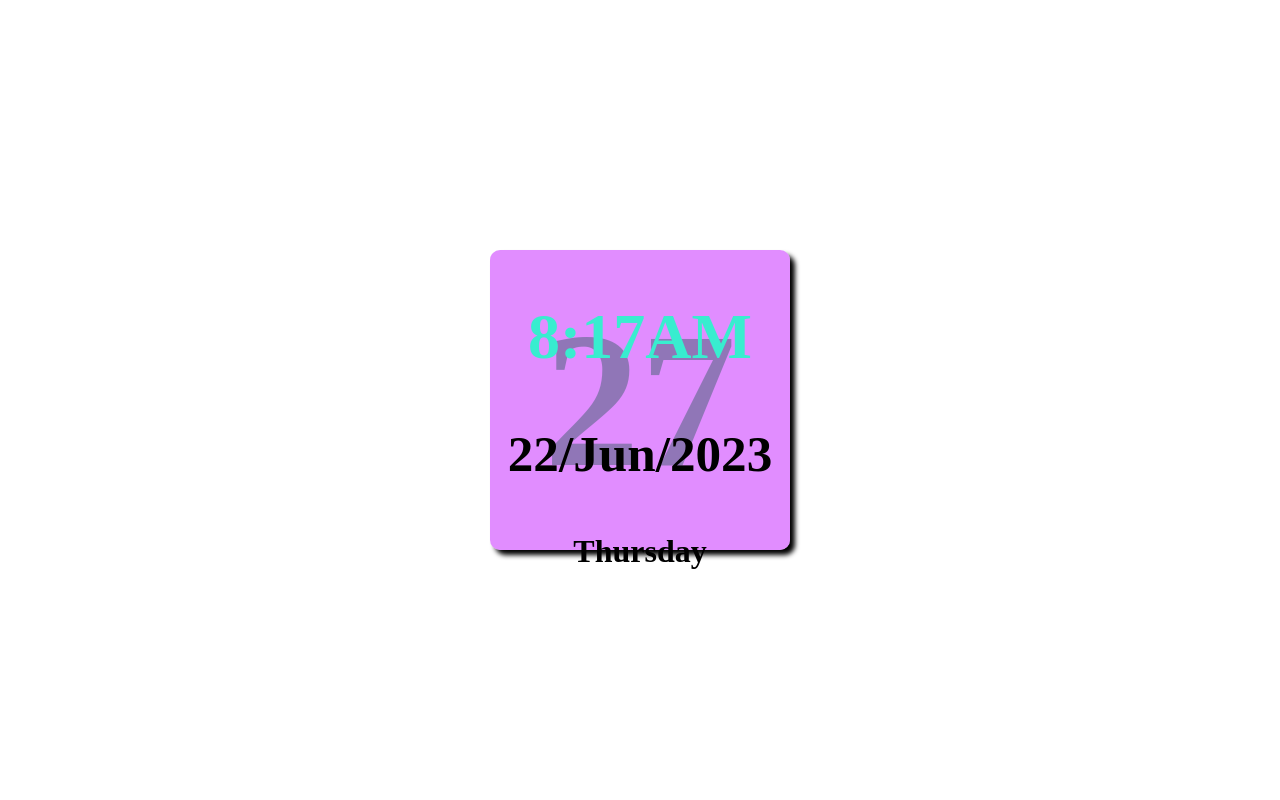
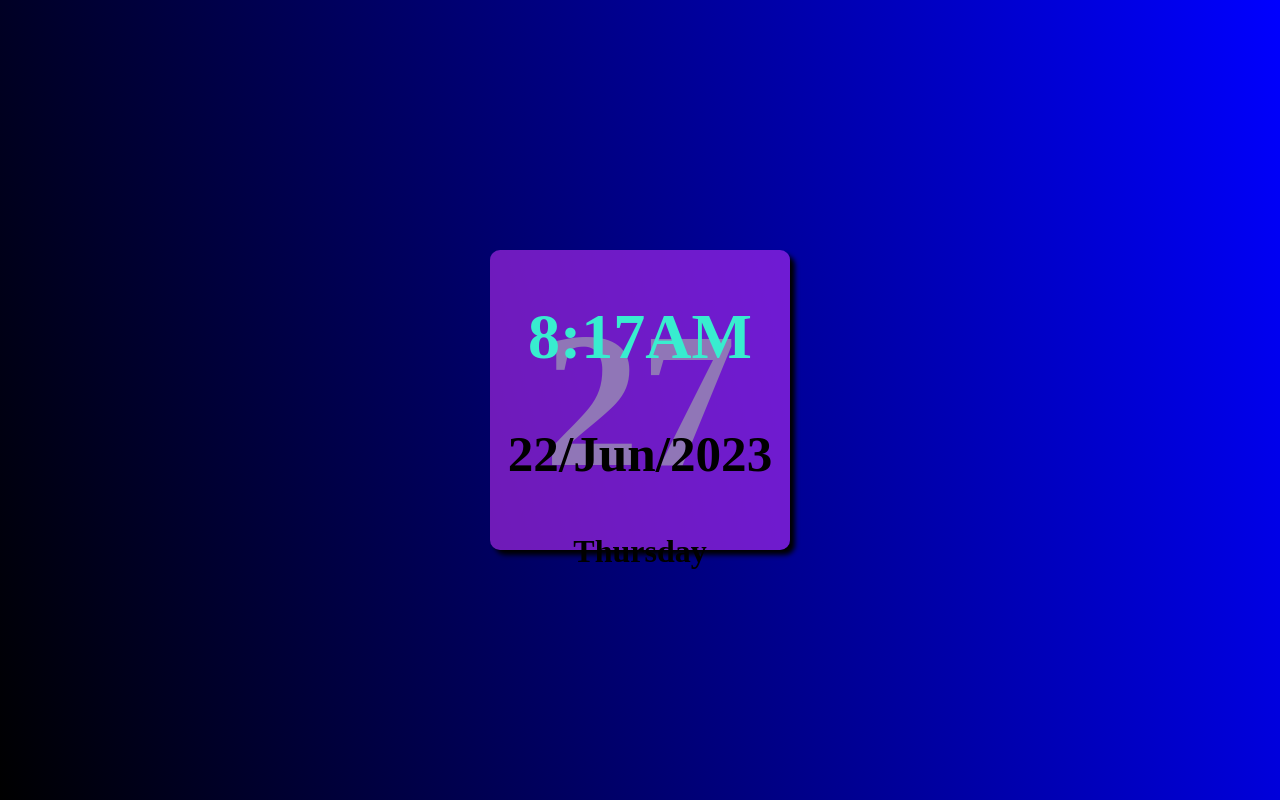
Before and after one commit to sateesh1023/digitalclock, a plain HTML site: page index.html in a window 1280 px wide. Drawn offline with Linux system fonts and the light colour scheme.

Commit message:
Add files via upload

```diff
--- a/digitalck.css
+++ b/digitalck.css
@@ -6,7 +6,7 @@
 body{
     width: 100%;
     height: 100vh;
-    background-image: linear-gradient(gray,black);
+    background-image: linear-gradient(rgb(229, 188, 188),rgb(183, 14, 14));
     background-size: 100% 100vh;
     background-repeat: no-repeat;
     display: flex;
--- a/digitclk.js
+++ b/digitclk.js
@@ -87,11 +87,11 @@ function digiclk()
         break;
 
         case 4:day="Thursday"
-        document.body.style.backgroundImage="url()"
+        document.body.style.backgroundImage="linear-gradient(75deg,black,blue)"
         break;
 
         case 5:day="Friday"
-        document.body.style.backgroundImage="linear-gradient(red,blue)"
+        document.body.style.backgroundImage="linear-gradient(75deg,green,blue)"
         break;
 
         case 6:day="Saturday"
```
